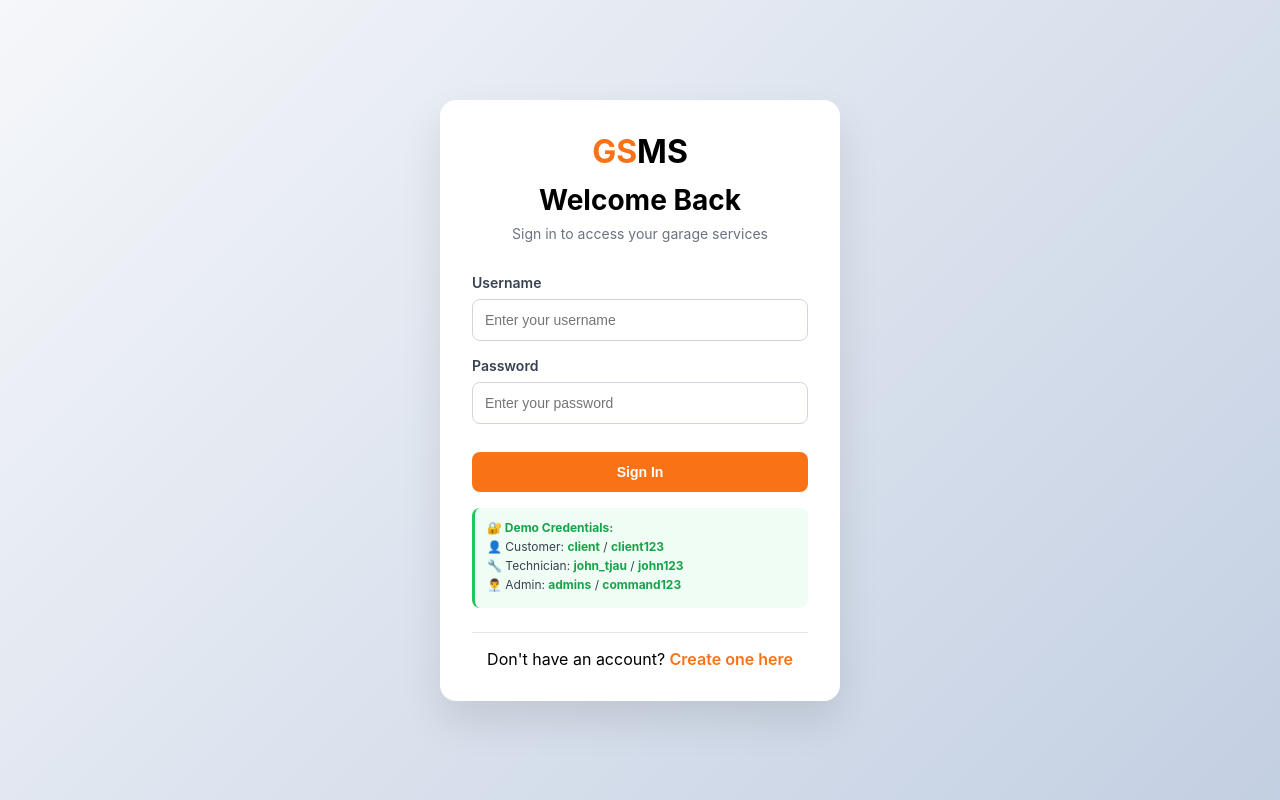
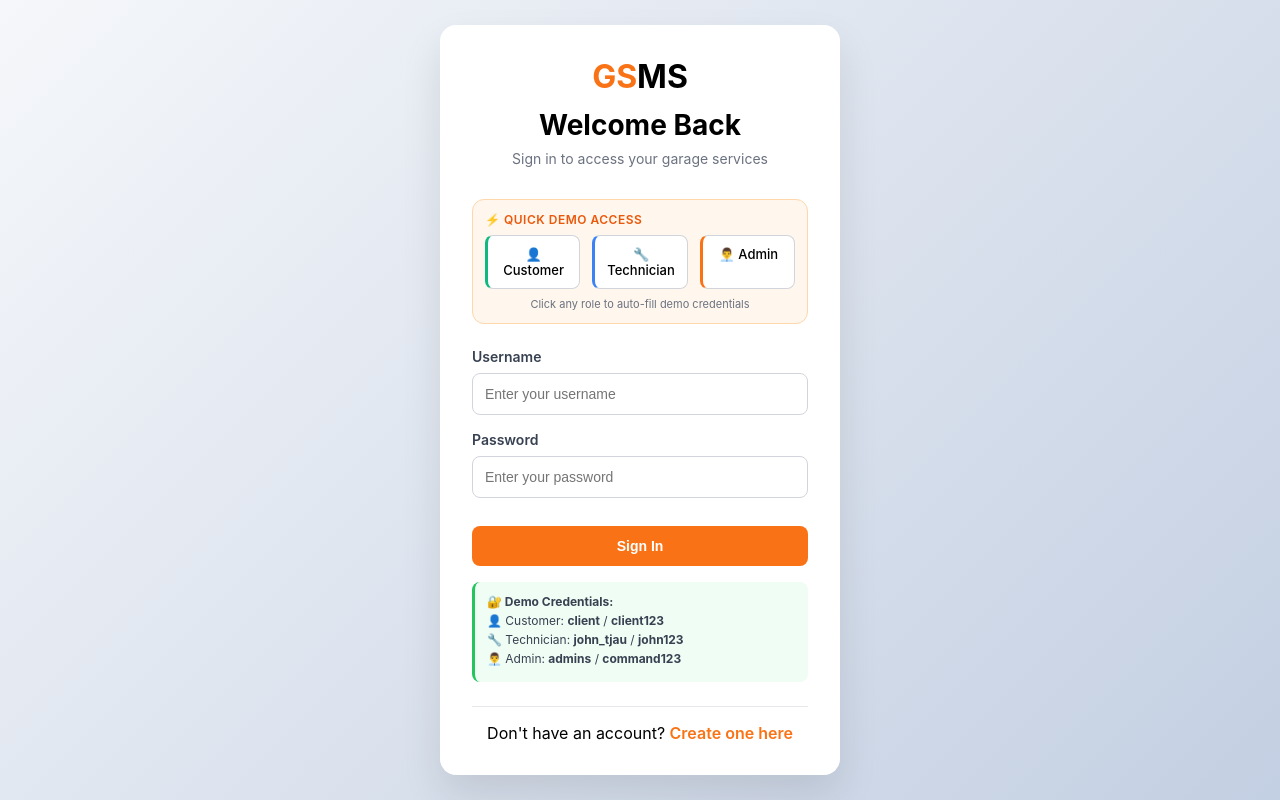
Before and after one commit to Tyrone-Jack/GSMS---Garage-Service-Management-System, a website: page public/login.html in a window 1280 px wide. Drawn offline with Linux system fonts and the light colour scheme.

Commit message:
Update login.html

```diff
--- a/public/login.html
+++ b/public/login.html
@@ -75,6 +75,60 @@
             font-size: 14px;
         }
 
+        /* Demo Selector Styles */
+        .demo-selector {
+            margin-bottom: var(--spacing-xl);
+            padding: var(--spacing-md);
+            background: var(--primary-bg, #fff7ed);
+            border-radius: 12px;
+            border: 1px solid var(--primary-lighter, #fed7aa);
+        }
+
+        .demo-label {
+            font-size: 12px;
+            font-weight: 600;
+            color: var(--primary-dark);
+            text-transform: uppercase;
+            letter-spacing: 0.5px;
+            margin-bottom: var(--spacing-sm);
+            display: block;
+        }
+
+        .demo-buttons {
+            display: flex;
+            gap: var(--spacing-md);
+            flex-wrap: wrap;
+        }
+
+        .demo-btn {
+            flex: 1;
+            padding: 10px 12px;
+            background: var(--white);
+            border: 1px solid var(--gray-300);
+            border-radius: 8px;
+            cursor: pointer;
+            font-size: 13px;
+            font-weight: 500;
+            transition: all 0.2s ease;
+            text-align: center;
+        }
+
+        .demo-btn:hover {
+            border-color: var(--primary);
+            background: var(--primary-bg, #fff7ed);
+            transform: translateY(-1px);
+        }
+
+        .demo-btn.customer {
+            border-left: 3px solid #10b981;
+        }
+        .demo-btn.technician {
+            border-left: 3px solid #3b82f6;
+        }
+        .demo-btn.admin {
+            border-left: 3px solid #f97316;
+        }
+
         .form-group {
             margin-bottom: var(--spacing-lg);
         }
@@ -140,10 +194,6 @@
             font-weight: 600;
         }
 
-        .auth-footer a:hover {
-            text-decoration: underline;
-        }
-
         .error-message {
             background: #fee2e2;
             border: 1px solid #fecaca;
@@ -170,7 +220,6 @@
             margin-right: 8px;
         }
 
-        /* Credentials hint */
         .credentials-hint {
             margin-top: var(--spacing-lg);
             padding: var(--spacing-md);
@@ -183,10 +232,6 @@
             font-size: 12px;
             color: var(--gray-700);
             margin-bottom: 4px;
-        }
-
-        .credentials-hint strong {
-            color: #16a34a;
         }
 
         @keyframes spin {
@@ -227,6 +272,23 @@
                 <p class="auth-subtitle">Sign in to access your garage services</p>
             </div>
 
+            <!-- Demo Selector - Quick Account Access -->
+            <div class="demo-selector">
+                <span class="demo-label">⚡ Quick Demo Access</span>
+                <div class="demo-buttons">
+                    <div class="demo-btn customer" onclick="fillCredentials('client', 'client123')">
+                        👤 Customer
+                    </div>
+                    <div class="demo-btn technician" onclick="fillCredentials('john_tjau', 'john123')">
+                        🔧 Technician
+                    </div>
+                    <div class="demo-btn admin" onclick="fillCredentials('admins', 'command123')">
+                        👨‍💼 Admin
+                    </div>
+                </div>
+                <p style="font-size: 11px; color: var(--gray-500); margin-top: 8px; text-align: center;">Click any role to auto-fill demo credentials</p>
+            </div>
+
             <div id="errorMessage" class="error-message"></div>
 
             <form id="loginForm">
@@ -260,7 +322,6 @@
     <script>
         // Hardcoded user credentials
         const USERS = {
-            // Customer account
             client: {
                 username: "client",
                 password: "client123",
@@ -269,7 +330,6 @@
                 email: "client@example.com",
                 id: 1001
             },
-            // Technician account
             john_tjau: {
                 username: "john_tjau",
                 password: "john123",
@@ -278,7 +338,6 @@
                 email: "john.technician@gsms.com",
                 id: 2001
             },
-            // Admin account
             admins: {
                 username: "admins",
                 password: "command123",
@@ -289,22 +348,40 @@
             }
         };
 
+        // Function to fill credentials from demo buttons
+        function fillCredentials(username, password) {
+            document.getElementById('username').value = username;
+            document.getElementById('password').value = password;
+
+            // Visual feedback - highlight the filled fields
+            const usernameField = document.getElementById('username');
+            const passwordField = document.getElementById('password');
+            usernameField.style.borderColor = '#10b981';
+            passwordField.style.borderColor = '#10b981';
+            setTimeout(() => {
+                usernameField.style.borderColor = '';
+                passwordField.style.borderColor = '';
+            }, 1000);
+
+            // Optional: auto-submit after filling (uncomment if desired)
+            // setTimeout(() => {
+            //     document.getElementById('loginForm').dispatchEvent(new Event('submit'));
+            // }, 100);
+        }
+
         function handleLogin(event) {
             event.preventDefault();
 
             const username = document.getElementById('username').value.trim();
             const password = document.getElementById('password').value;
 
-            // Show loading state
             const loginBtn = document.getElementById('loginBtn');
             const originalText = loginBtn.innerHTML;
             loginBtn.innerHTML = '<span class="loading-spinner"></span> Signing in...';
             loginBtn.disabled = true;
 
-            // Clear previous error
             hideError();
 
-            // Check if user exists
             const user = USERS[username];
 
             if (!user) {
@@ -319,7 +396,6 @@
                 return;
             }
 
-            // Login successful - store user in session
             const loggedInUser = {
                 id: user.id,
                 username: user.username,
@@ -332,7 +408,6 @@
             sessionStorage.setItem('currentUser', JSON.stringify(loggedInUser));
             showToast(`Welcome back, ${user.name}! Redirecting...`, 'success');
 
-            // Redirect based on role
             setTimeout(() => {
                 if (user.role === 'customer') {
                     window.location.href = 'customer-dashboard.html';
@@ -340,8 +415,6 @@
                     window.location.href = 'technician-dashboard.html';
                 } else if (user.role === 'admin') {
                     window.location.href = 'admin-dashboard.html';
-                } else {
-                    window.location.href = 'dashboard.html';
                 }
             }, 800);
         }
@@ -355,8 +428,6 @@
             const errorDiv = document.getElementById('errorMessage');
             errorDiv.textContent = message;
             errorDiv.classList.add('show');
-
-            // Auto-hide after 5 seconds
             setTimeout(() => {
                 errorDiv.classList.remove('show');
             }, 5000);
@@ -367,7 +438,6 @@
         }
 
         function showToast(message, type) {
-            // Create toast element if it doesn't exist
             let toast = document.getElementById('customToast');
             if (!toast) {
                 toast = document.createElement('div');
@@ -387,18 +457,14 @@
                 `;
                 document.body.appendChild(toast);
             }
-
             toast.textContent = message;
             toast.style.display = 'block';
-
             setTimeout(() => {
                 toast.style.display = 'none';
             }, 3000);
         }
 
-        // Attach event listener
-        document.getElementById('loginForm').addEventListener('submit', handleLogin);
-        // Auto-fill login form from URL parameters
+        // Auto-fill from URL parameters (for landing page integration)
         const urlParams = new URLSearchParams(window.location.search);
         const usernameParam = urlParams.get('username');
         const passwordParam = urlParams.get('password');
@@ -408,15 +474,14 @@
         }
         if (passwordParam) {
             document.getElementById('password').value = passwordParam;
-
-        // Optional: Auto-submit if both username and password are present
             if (usernameParam && passwordParam) {
-            // Small delay to ensure form is ready
                 setTimeout(() => {
                     document.getElementById('loginForm').dispatchEvent(new Event('submit'));
                 }, 100);
             }
         }
+
+        document.getElementById('loginForm').addEventListener('submit', handleLogin);
     </script>
 </body>
 </html>
```
Lines whose indentation alone changed are shown as unchanged.
